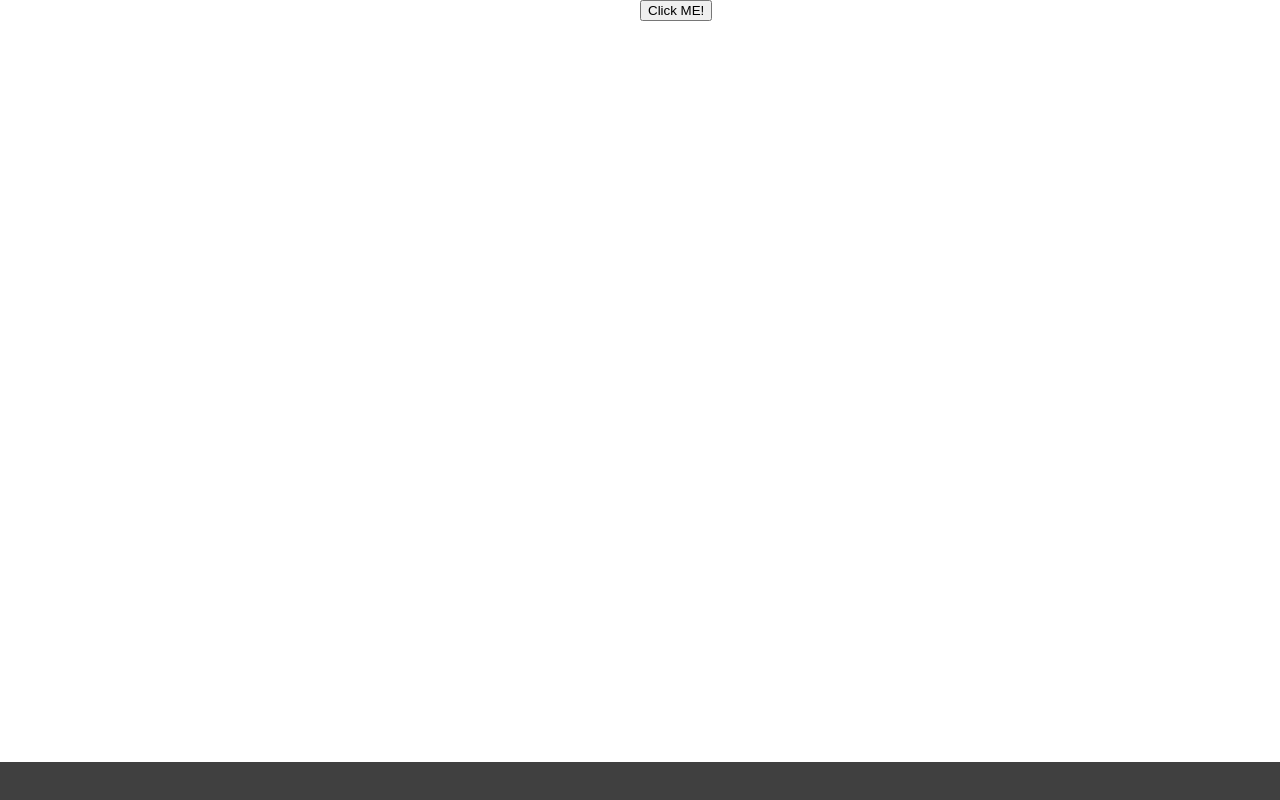
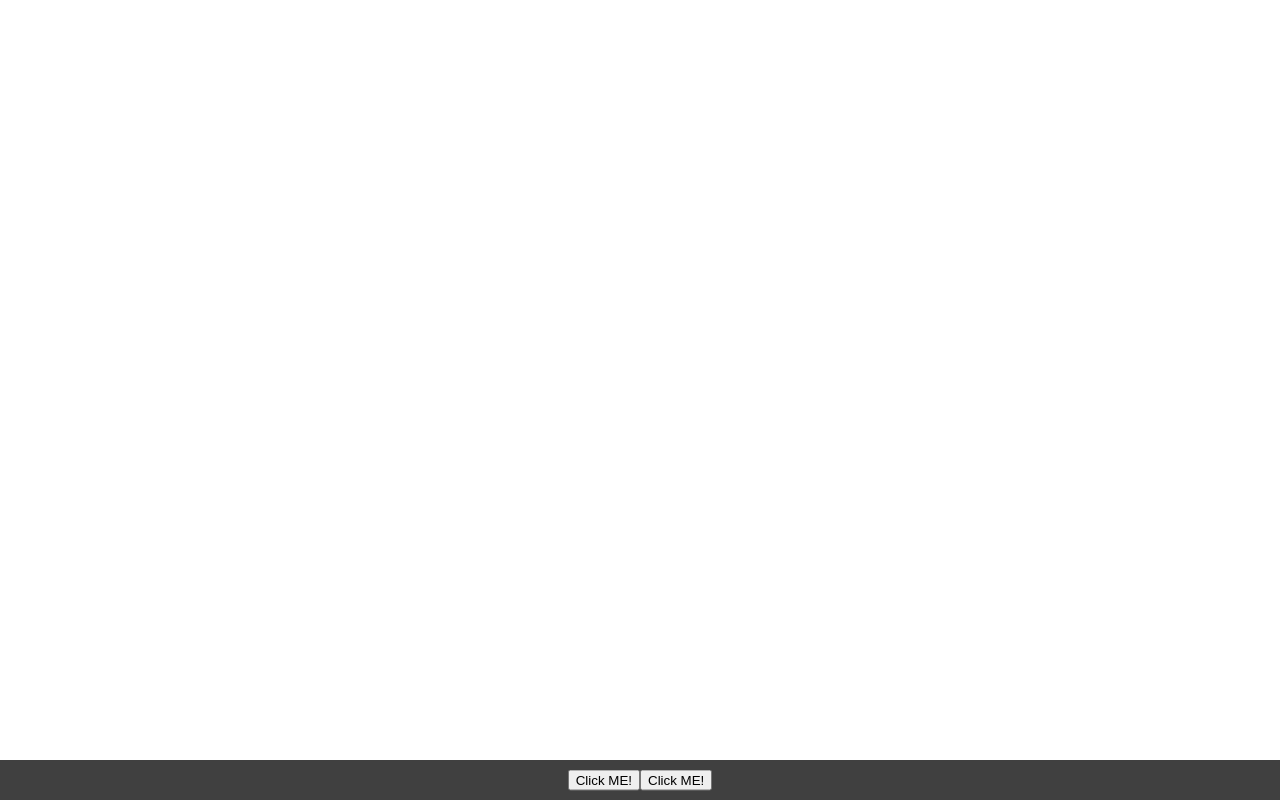
Before and after one commit to 0larszl0/OceanOne, a Flask app: page / in a window 1280 px wide. Run offline with Flask 3, Linux system fonts and the light colour scheme.

Commit message:
Apps to be in taskbar, with now a taskbar that can somewhat flexibly add new icons

```diff
--- a/static/desktop.css
+++ b/static/desktop.css
@@ -6,10 +6,31 @@
 }
 
 #taskbar {
+    display: flex;
     position: relative;
     background-color: rgba(0, 0, 0, 0.75);
 
     height: 5%;
+}
+
+#taskbar-apps {
+    position: relative;
+    margin: 1%;
+    display: flex;
+    flex-flow: row;
+
+    width: 100%;
+    justify-content: center;
+}
+
+.app-icon {
+    position: relative;
+
+    width: max-content;
+    height: max-content;
+
+    top: 50%;
+    transform: translateY(-50%);
 }
 
 #main-screen {
@@ -26,11 +47,3 @@
     top: 50%;
     transform: translate(-50%, -50%);
 }
-
-#mail-app {
-    position: absolute;
-    left: 50%;
-
-    width: max-content;
-    height: max-content;
-}
--- a/templates/pages/desktop.html
+++ b/templates/pages/desktop.html
@@ -13,13 +13,18 @@ OceanOne
 <div id="main-container">
     <div id="main-screen">
         <div id="weather-widget"></div>
+    </div>
 
-        <div id="mail-app">
-            <button>Click ME!</button>
+    <div id="taskbar">
+        <div id="taskbar-apps">
+            <div class="app-icon">
+                <button>Click ME!</button>
+            </div>
+            <div class="app-icon">
+                <button>Click ME!</button>
+            </div>
         </div>
     </div>
 
-    <div id="taskbar"></div>
-
 </div>
 {% endblock main %}
```
